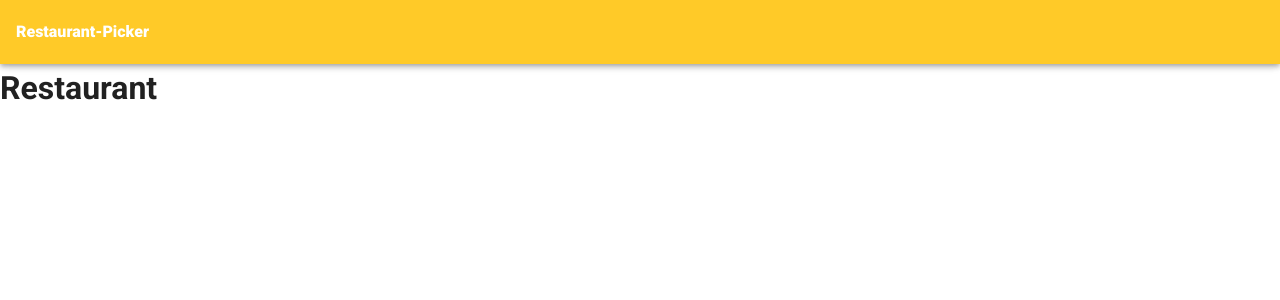
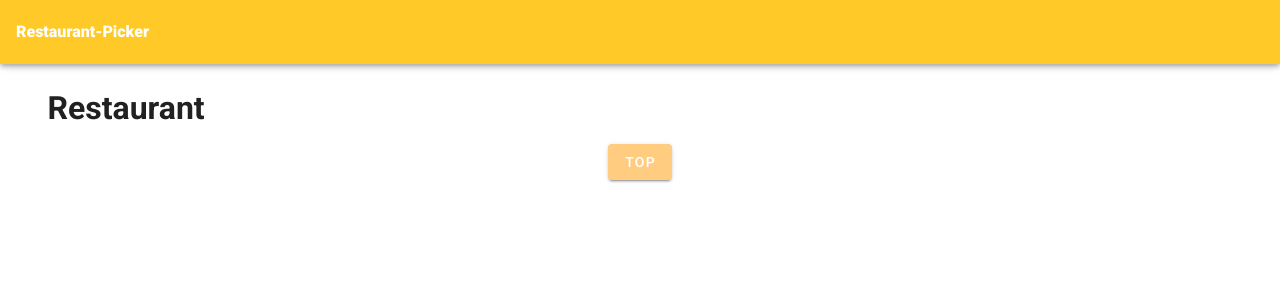
Before and after one commit to zwmimi/restaurant-front-vue2, a Vue app: page /restaurant in a window 1280 px wide. Shown: the top 300 px of the page. Built offline with nearby package versions, Linux system fonts and the light colour scheme.

Commit message:
Restaurant.vueとCreateView.vueのデザイン調整

```diff
--- a/src/App.vue
+++ b/src/App.vue
@@ -1,7 +1,11 @@
 <template>
   <v-app>
     <v-app-bar app color="amber lighten-1" dark>
-      <div class="d-flex align-center font-weight-black">Restaurant-Picker</div>
+      <router-link :to="{ name: 'home' }"
+        ><div class="d-flex align-center font-weight-black white--text">
+          Restaurant-Picker
+        </div></router-link
+      >
     </v-app-bar>
 
     <v-main>
@@ -19,3 +23,8 @@ export default {
   }),
 };
 </script>
+<style scoped lang="scss">
+a {
+  text-decoration: none;
+}
+</style>
--- a/src/views/CreateView.vue
+++ b/src/views/CreateView.vue
@@ -1,9 +1,22 @@
 <template>
-  <h1>Create</h1>
+  <v-container>
+    <v-layout row wrap>
+      <v-flex xs12 mt-5>
+        <h1>Create</h1>
+      </v-flex>
+      <ToTopButton />
+    </v-layout>
+  </v-container>
 </template>
 
 <script>
+// @ is an alias to /src
+import ToTopButton from "@/components/atoms/button/ToTopButton.vue";
+
 export default {
   name: "CreateView",
+  components: {
+    ToTopButton,
+  },
 };
 </script>
--- a/src/views/RestaurantView.vue
+++ b/src/views/RestaurantView.vue
@@ -1,9 +1,21 @@
 <template>
-  <h1>Restaurant</h1>
+  <v-container>
+    <v-layout row wrap>
+      <v-flex xs12 mt-5>
+        <h1>Restaurant</h1>
+      </v-flex>
+      <ToTopButton />
+    </v-layout>
+  </v-container>
 </template>
 
 <script>
+// @ is an alias to /src
+import ToTopButton from "@/components/atoms/button/ToTopButton.vue";
 export default {
   name: "RestaurantView",
+  components: {
+    ToTopButton,
+  },
 };
 </script>
```
